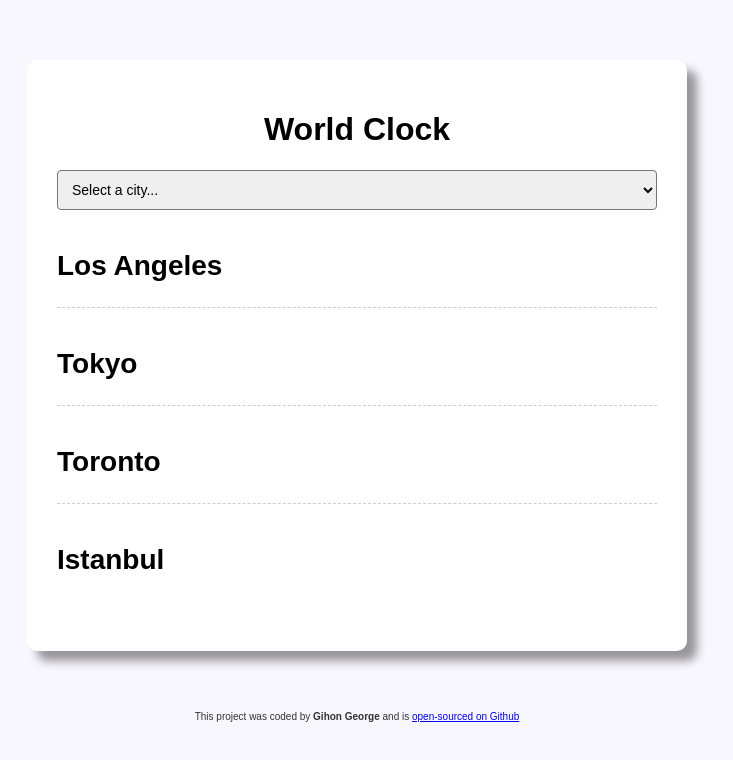
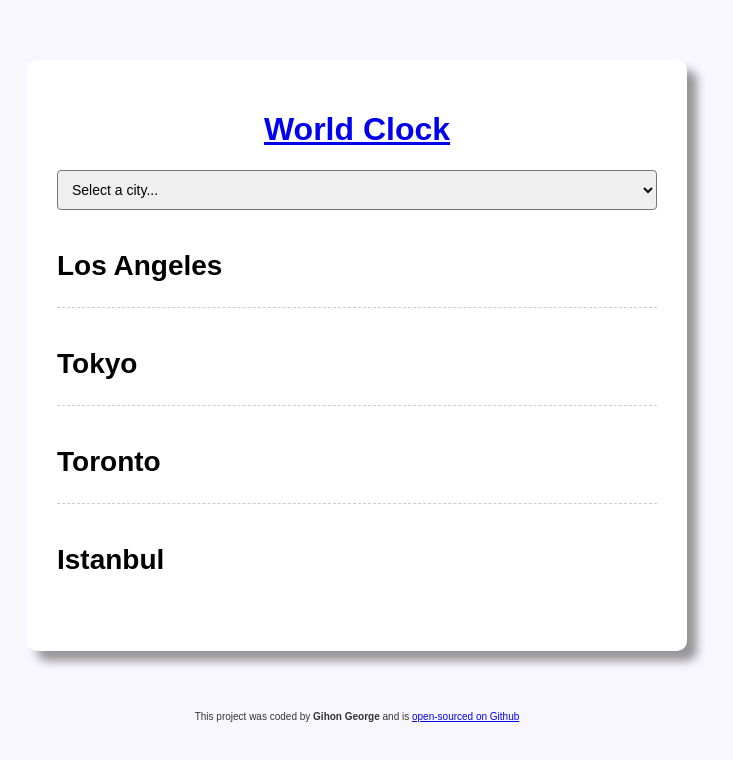
Before and after one commit to gihongeorge/world-clock, a plain HTML site: page index.html in a window 1280 px wide. Shown: the whole page, without its empty margins (283-1016 px from the left). Drawn offline with nearby package versions, Linux system fonts and the light colour scheme; a script that the page names is missing.

Commit message:
add link to the logo H1

```diff
--- a/index.html
+++ b/index.html
@@ -12,7 +12,9 @@
 </head>
 <body>
     <div class="container">
-        <h1>World Clock</h1>
+        <h1>
+            <a href="/"> World Clock </a>
+            </h1>
         <select id="city">
             <option value="">Select a city...</option>
             <option value="current">My current location</option>
--- a/javascript/index.js
+++ b/javascript/index.js
@@ -69,6 +69,7 @@ function updateCity(event) {
       </div>
       <div class="time">${cityTime.format("h:mm:ss")} <small>${cityTime.format("A")}</small></div>
     </div>
+    <a href = "index.html">All cities</a>
   `;
 }
 
```
